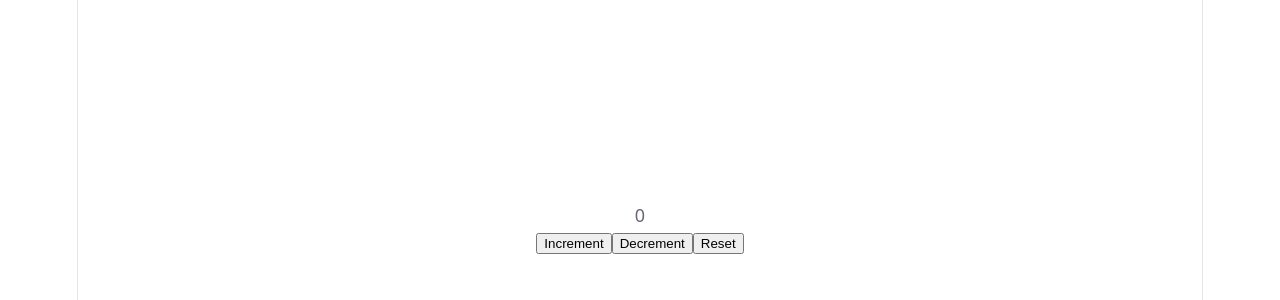
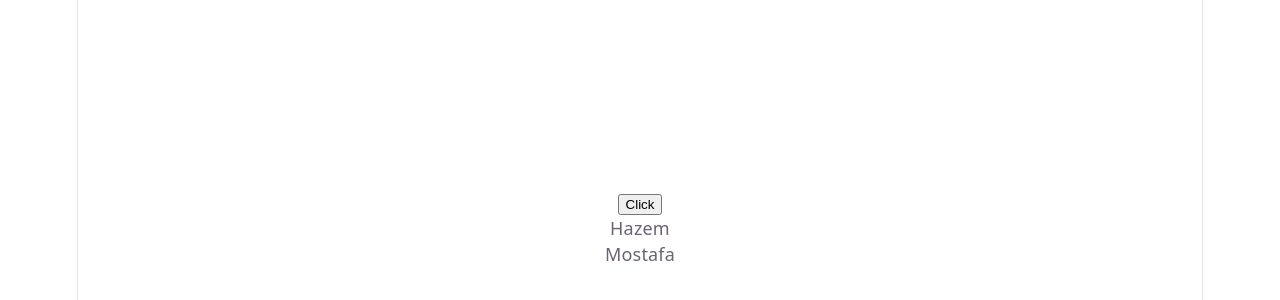
Before and after one commit to hazemmostafa99/react-render, a React (Vite) app: page / in a window 1280 px wide. Shown: the part 172-472 px from the top of the page. Built offline with nearby package versions, Linux system fonts and the light colour scheme.

Commit message:
State Immutability

```diff
--- a/src/App.tsx
+++ b/src/App.tsx
@@ -1,11 +1,11 @@
 import "./App.css";
-import UseReducer from "./components/UseReducer/UseReducer";
+import UseArrayState from "./components/UseArrayState/UseArrayState";
 
 function App() {
   return (
     <>
       <section id="center">
-        <UseReducer />
+        <UseArrayState />
       </section>
     </>
   );
--- /dev/null
+++ b/src/components/UseArrayState/UseArrayState.tsx
@@ -0,0 +1,23 @@
+import { useState } from "react";
+const initialState = ["Hazem", "Mostafa"];
+
+function UseArrayState() {
+  const [persons, setPersons] = useState(initialState);
+  const handleClick = () => {
+    console.log("Re");
+
+    const newPersons = [...persons];
+    newPersons.push("Mohamed");
+    setPersons(newPersons);
+  };
+  return (
+    <div>
+      <button onClick={handleClick}>Click</button>
+      {persons.map((item, i) => (
+        <p key={i}>{item}</p>
+      ))}
+    </div>
+  );
+}
+
+export default UseArrayState;
```
